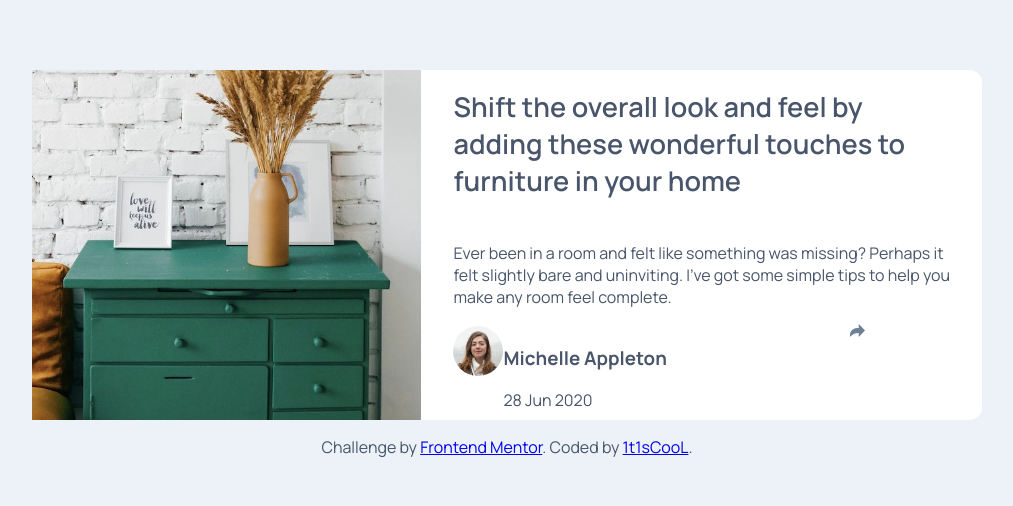
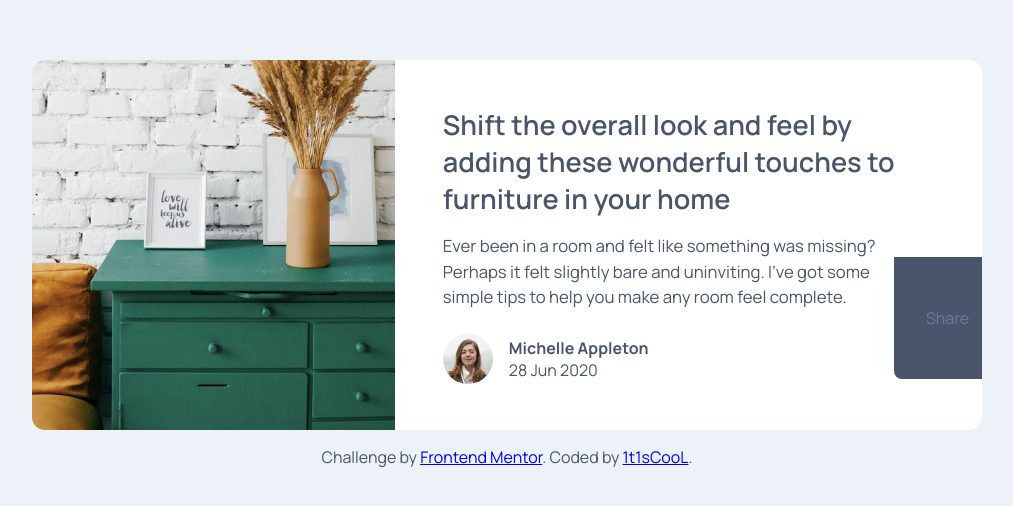
Before and after one commit to 1t1sCooL/article-preview-component, a React (Vite) app: page / in a window 1280 px wide. Shown: the part 128-634 px from the top of the page, without its empty margins (133-1146 px from the left). Built offline with nearby package versions, Linux system fonts and the light colour scheme.

Commit message:
add some styles

```diff
--- a/src/pages/MainPage.module.css
+++ b/src/pages/MainPage.module.css
@@ -3,9 +3,10 @@
     justify-content: center;
     align-items: center;
     width: 950px;
-    height: 350px;
+    height: 370px;
     background-color: white;
     border-radius: 13px;
+    overflow: hidden;
 }
 .img{
     overflow: hidden;
@@ -13,19 +14,25 @@
     height: 100%;
 }
 .img img {
-    width: 100%;
     height: 100%;
     object-fit: cover;
 }
 .right{
     display: flex;
     flex-direction: column;
-    padding: 2rem;
+    padding: 3rem;
 }
 .heading{
     font-size: 1.7rem;
     font-weight: 600;
     color: var(--VeryDarkGrayishBlue);
+    margin: 0 0 0 0;
+}
+.smallText{
+    font-size: 1.05rem;
+    line-height: 1.6rem;
+    margin: 1rem 0 1.5rem 0;
+    padding-right: 1rem;
 }
 .author{
     display: flex;
@@ -34,13 +41,83 @@
 }
 .authorLeft{
     display: flex;
+    justify-content: flex-start;
+    align-items: center;
 }
 .authorLeft img{
     width: 50px;
     height: 50px;
     border-radius: 50%;
 }
+.name{
+    display: flex;
+    flex-direction: column;
+}
+.name h3{
+    margin: 0 0 0 1rem;
+    font-size: 1rem;
+}
+.name p{
+    margin: 0 0 0 1rem;
+}
 .share svg{
-    width: 100px;
-    height: 100px;
+    width: 20px;
+    height: 20px;
+    margin-left: .1rem;
 }
+.share{
+    background-color: var(--LightGrayishBlue);
+    color: var(--DesaturatedDarkBlue);
+    border-radius: 50%;
+    width: 40px;
+    height: 40px;
+    display: flex;
+    position: relative;
+    justify-content: center;
+    align-items: center;
+    cursor: pointer;
+    transition: background-color, color .3s ease-in-out;
+}
+.share:hover{
+    background-color: var(--VeryDarkGrayishBlue);
+    color: white;
+}
+.shareContent {
+    display: flex;
+    align-items: center;
+    position: absolute;
+    width: 200px;
+    bottom: 0;
+    left: 0;
+    right: 0;
+    gap: 0.75rem;
+    padding: 1.75rem 2rem;
+    border-radius: 0 0 0.5rem 0.5rem;
+    background-color: var(--VeryDarkGrayishBlue);
+}
+.shareIcons{
+    width: 1.5rem;
+}
+.shareIcons svg{
+    width: 1rem;
+    height: 1rem;
+}
+@media (max-width: 1000px) {
+    .container {
+        width: 90%;
+        height: 90%;
+        flex-direction: column;
+    }
+    .img{
+        width: 100%;
+        height: 100%;
+    }
+    .img img {
+        width: 100%;
+        height: 100%;
+        object-fit: cover;
+    }
+    .author{
+        visibility: hidden;
+    }
+}
--- a/src/pages/MainPage.tsx
+++ b/src/pages/MainPage.tsx
@@ -12,7 +12,7 @@
                     Shift the overall look and feel by adding these wonderful
                     touches to furniture in your home
                 </p>
-                <p>
+                <p className={styles.smallText}>
                     Ever been in a room and felt like something was missing? Perhaps
                     it felt slightly bare and uninviting. I’ve got some simple tips
                     to help you make any room feel complete.
@@ -27,14 +27,25 @@
                         </div>
                     </div>
                     <div className={styles.share}>
-                        <svg xmlns="http://www.w3.org/2000/svg"><path fill="#6E8098" d="M15 6.495L8.766.014V3.88H7.441C3.33 3.88 0 7.039 0 10.936v2.049l.589-.612C2.59 10.294 5.422 9.11 8.39 9.11h.375v3.867L15 6.495z"/>
+                        <svg xmlns="http://www.w3.org/2000/svg" viewBox="0 0 16 16">
+                            <path fill="currentColor"
+                                  d="M15 6.495L8.766.014V3.88H7.441C3.33 3.88 0 7.039 0 10.936v2.049l.589-.612C2.59 10.294 5.422 9.11 8.39 9.11h.375v3.867L15 6.495z"/>
                         </svg>
+                        <div className={styles.shareContent}>
+                            <p>Share</p>
+                            <div className={styles.shareIcons}>
+                                <svg xmlns="http://www.w3.org/2000/svg" viewBox="0 0 20 17"><path fill="#FFF" d="M18.896 0H1.104C.494 0 0 .494 0 1.104v17.793C0 19.506.494 20 1.104 20h9.58v-7.745H8.076V9.237h2.606V7.01c0-2.583 1.578-3.99 3.883-3.99 1.104 0 2.052.082 2.329.119v2.7h-1.598c-1.254 0-1.496.597-1.496 1.47v1.928h2.989l-.39 3.018h-2.6V20h5.098c.608 0 1.102-.494 1.102-1.104V1.104C20 .494 19.506 0 18.896 0z"/></svg>
+                                <svg xmlns="http://www.w3.org/2000/svg" viewBox="0 0 20 17"><path fill="#FFF" d="M20 2.172a8.192 8.192 0 01-2.357.646 4.11 4.11 0 001.804-2.27 8.22 8.22 0 01-2.605.996A4.096 4.096 0 0013.847.248c-2.65 0-4.596 2.472-3.998 5.037A11.648 11.648 0 011.392 1a4.109 4.109 0 001.27 5.478 4.086 4.086 0 01-1.858-.513c-.045 1.9 1.318 3.679 3.291 4.075a4.113 4.113 0 01-1.853.07 4.106 4.106 0 003.833 2.849A8.25 8.25 0 010 14.658a11.616 11.616 0 006.29 1.843c7.618 0 11.922-6.434 11.663-12.205A8.354 8.354 0 0020 2.172z"/></svg>
+                                <svg xmlns="http://www.w3.org/2000/svg" viewBox="0 0 20 20"><path fill="#FFF" d="M10 0C4.478 0 0 4.477 0 10c0 4.237 2.636 7.855 6.356 9.312-.088-.791-.167-2.005.035-2.868.182-.78 1.172-4.97 1.172-4.97s-.299-.6-.299-1.486c0-1.39.806-2.428 1.81-2.428.852 0 1.264.64 1.264 1.408 0 .858-.545 2.14-.828 3.33-.236.995.5 1.807 1.48 1.807 1.778 0 3.144-1.874 3.144-4.58 0-2.393-1.72-4.068-4.177-4.068-2.845 0-4.515 2.135-4.515 4.34 0 .859.331 1.781.745 2.281a.3.3 0 01.069.288l-.278 1.133c-.044.183-.145.223-.335.134-1.249-.581-2.03-2.407-2.03-3.874 0-3.154 2.292-6.052 6.608-6.052 3.469 0 6.165 2.473 6.165 5.776 0 3.447-2.173 6.22-5.19 6.22-1.013 0-1.965-.525-2.291-1.148l-.623 2.378c-.226.869-.835 1.958-1.244 2.621.937.29 1.931.446 2.962.446 5.522 0 10-4.477 10-10S15.522 0 10 0z"/></svg>
+                            </div>
+                        </div>
                     </div>
+
                 </div>
             </div>
 
-    </div>
-    <Footer />
+        </div>
+            <Footer/>
         </>
     )
 }
```
